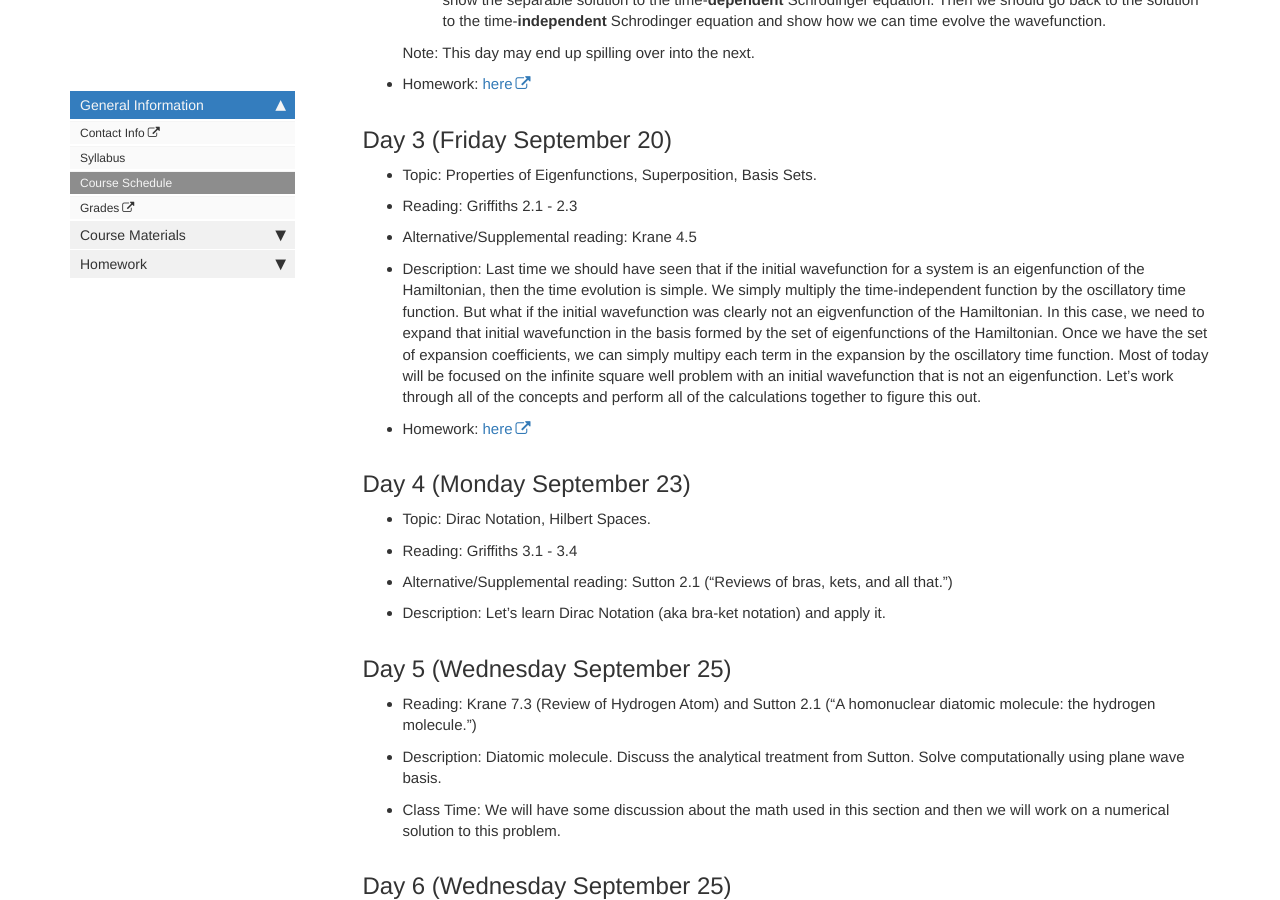
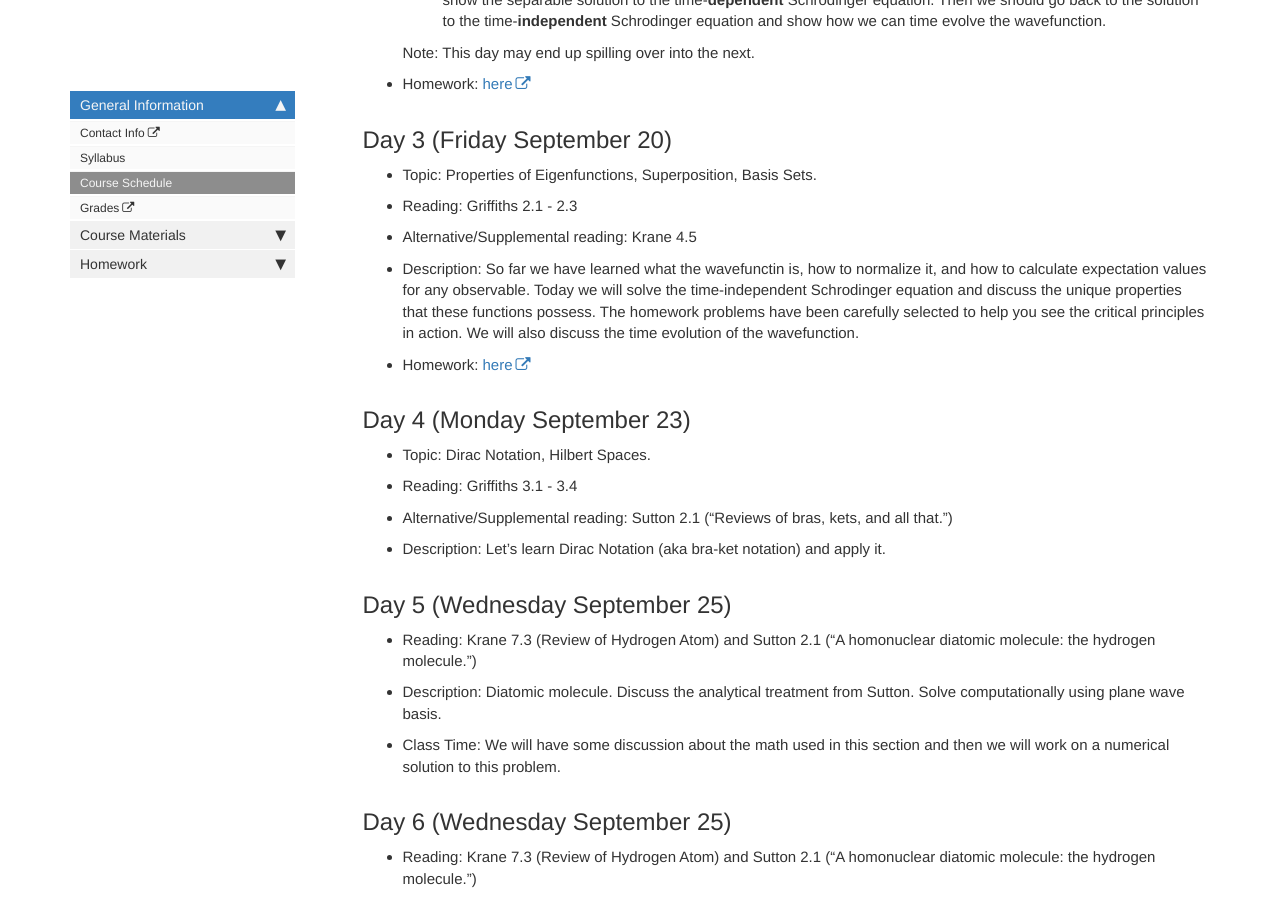
Before and after one commit to lancejnelson/PH323, a Jekyll site: the page built from course_docs/schedule.md, in a window 1280 px wide and 900 px high, scrolled down 1434 px. Built offline with Jekyll 4.4.1, drawn with Linux system fonts in a browser that asks for light colours; comment, search, counter and statistics services are not loaded.

Commit message:
Updated the schedule

```diff
--- a/course_docs/schedule.md
+++ b/course_docs/schedule.md
@@ -48,7 +48,7 @@
    - Reading: Griffiths  2.1 - 2.3
    - Alternative/Supplemental reading: Krane 4.5
 
-   - Description: Last time we should have seen that if the initial wavefunction for a system is an eigenfunction of the Hamiltonian, then the time evolution is simple.  We simply multiply the time-independent function by the oscillatory time function.  But what if the initial wavefunction was clearly not an eigvenfunction of the Hamiltonian.  In this case, we need to expand that initial wavefunction in the basis formed by the set of eigenfunctions of the Hamiltonian.  Once we have the set of expansion coefficients, we can simply multipy each term in the expansion by the oscillatory time function.  Most of today will be focused on the infinite square well problem with an initial wavefunction that is not an eigenfunction.  Let's work through all of the concepts and perform all of the calculations together to figure this out.
+   - Description: So far we have learned what the wavefunctin is, how to normalize it, and how to calculate expectation values for any observable.  Today we will solve the time-independent Schrodinger equation and discuss the unique properties that these functions possess.  The homework problems have been carefully selected to help you see the critical principles in action.  We will also discuss the time evolution of the wavefunction.
 
    - Homework: [here][day_3_hw]
 
```
